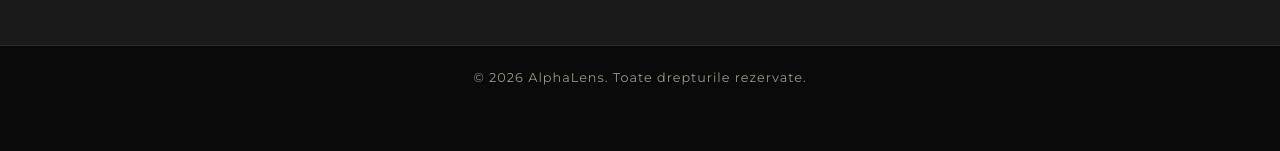
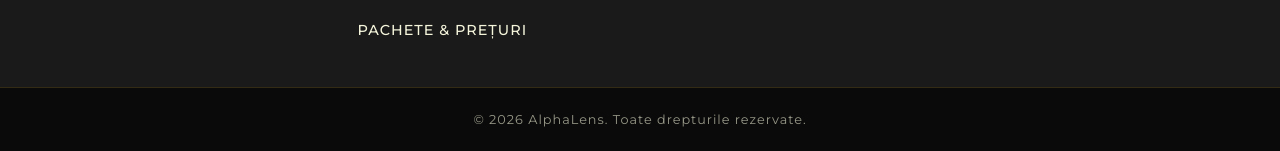
Before and after one commit to AndreiVladu/Alpha-Lens, a plain HTML site: page contact.html in a window 1280 px wide. Shown: the part 1433-1584 px from the top of the page. Before the commit the page ends 1542 px from the top, so only its background shows below. Drawn offline with nearby package versions, Linux system fonts and the light colour scheme.

Commit message:
Add pricing page link to footer

```diff
--- a/contact.html
+++ b/contact.html
@@ -195,6 +195,7 @@
                 <a href="foto.html">Portofoliu Foto</a>
                 <a href="video.html">Portofoliu Video</a>
                 <a href="contact.html">Contact</a>
+                <a href="preturi.html">Pachete & Prețuri</a>
             </div>
 
             <div class="footer-social">
```
